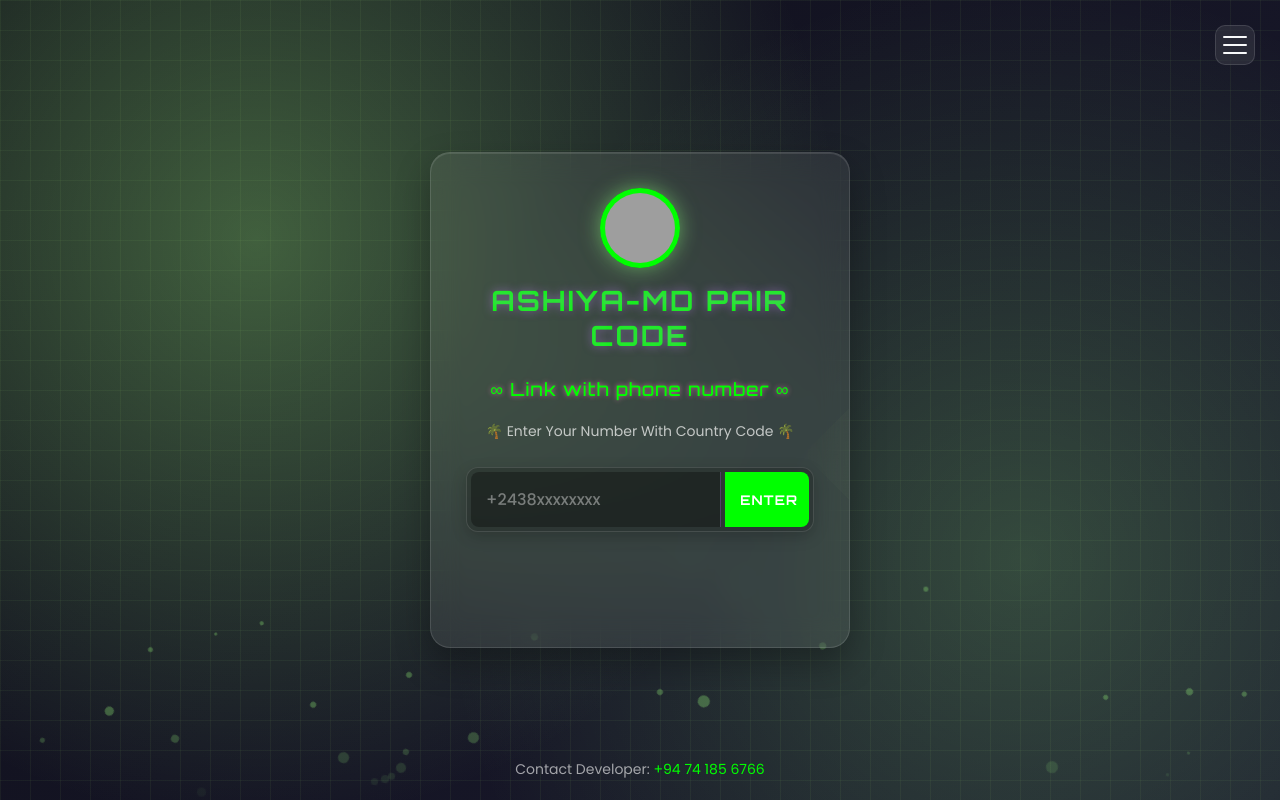
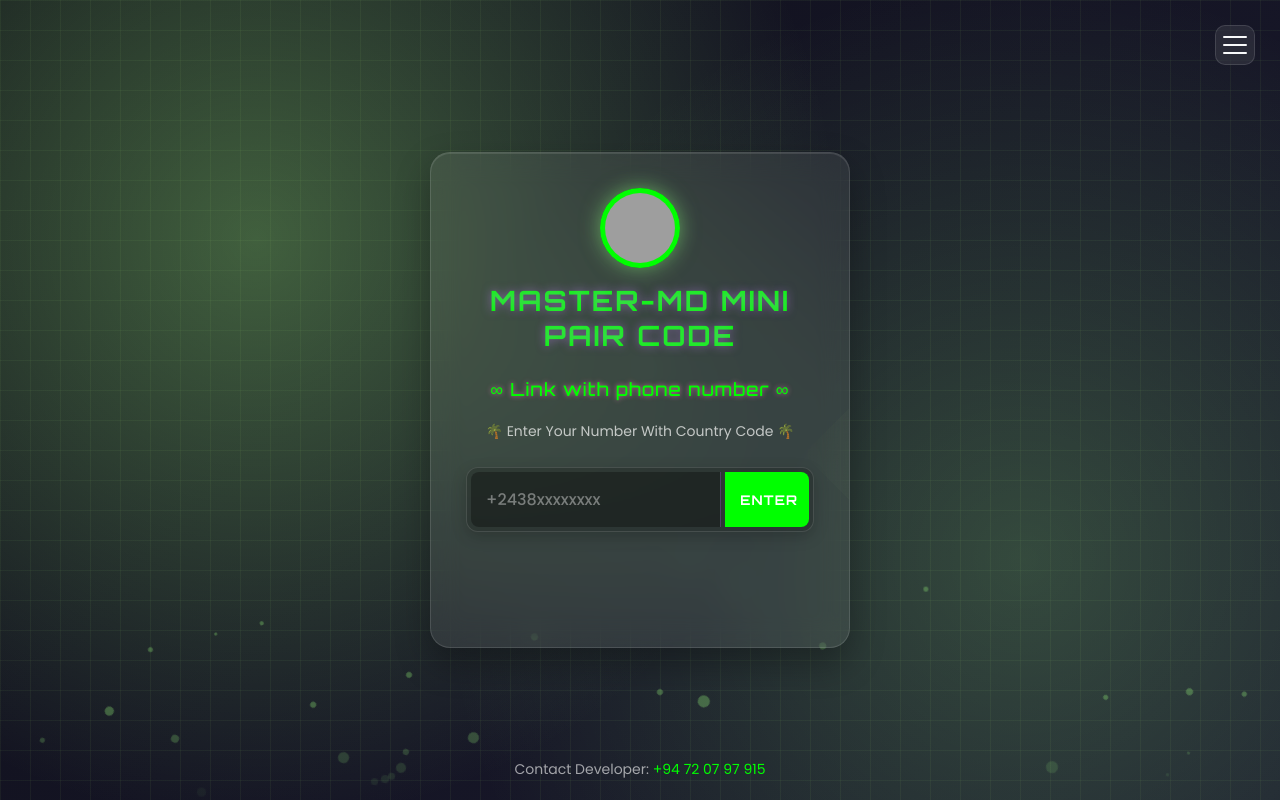
Before and after one commit to MrMasterOfc2/backup, a website: page main.html in a window 1280 px wide. Drawn offline with nearby package versions, Linux system fonts and the light colour scheme; grey boxes are pictures that could not be loaded.

Commit message:
Update main.html

```diff
--- a/main.html
+++ b/main.html
@@ -3,7 +3,7 @@
 <head>
   <meta charset="UTF-8">
   <meta name="viewport" content="width=device-width, initial-scale=1.0">
-  <title>PAIR CODE | WhatsApp Bot Connection</title>
+  <title>PAIR CODE | MASTER MD MINI</title>
   <link rel="stylesheet" href="https://cdnjs.cloudflare.com/ajax/libs/font-awesome/5.15.4/css/all.min.css">
   <style>
     @import url('https://fonts.googleapis.com/css2?family=Orbitron:wght@400;500;700&family=Rajdhani:wght@300;400;500;600&family=Poppins:wght@300;400;500;600&display=swap');
@@ -533,7 +533,7 @@
           <div class="logo-image">
             <img src="https://files.catbox.moe/rzu9bu.jpg" alt="Bot Image">
           </div>
-          <div class="logo-text">ASHIYA-MD PAIR CODE</div>
+          <div class="logo-text">MASTER-MD MINI PAIR CODE</div>
         </div>
 
         <div id="text">
@@ -554,7 +554,7 @@
   </div>
 
   <div class="footer">
-    Contact Developer: <a href="" class="contact-link">+94 74 185 6766</a>
+    Contact Developer: <a href="" class="contact-link">+94 72 07 97 915</a>
   </div>
 
   <script src="https://cdnjs.cloudflare.com/ajax/libs/axios/1.0.0-alpha.1/axios.min.js"></script>
```
